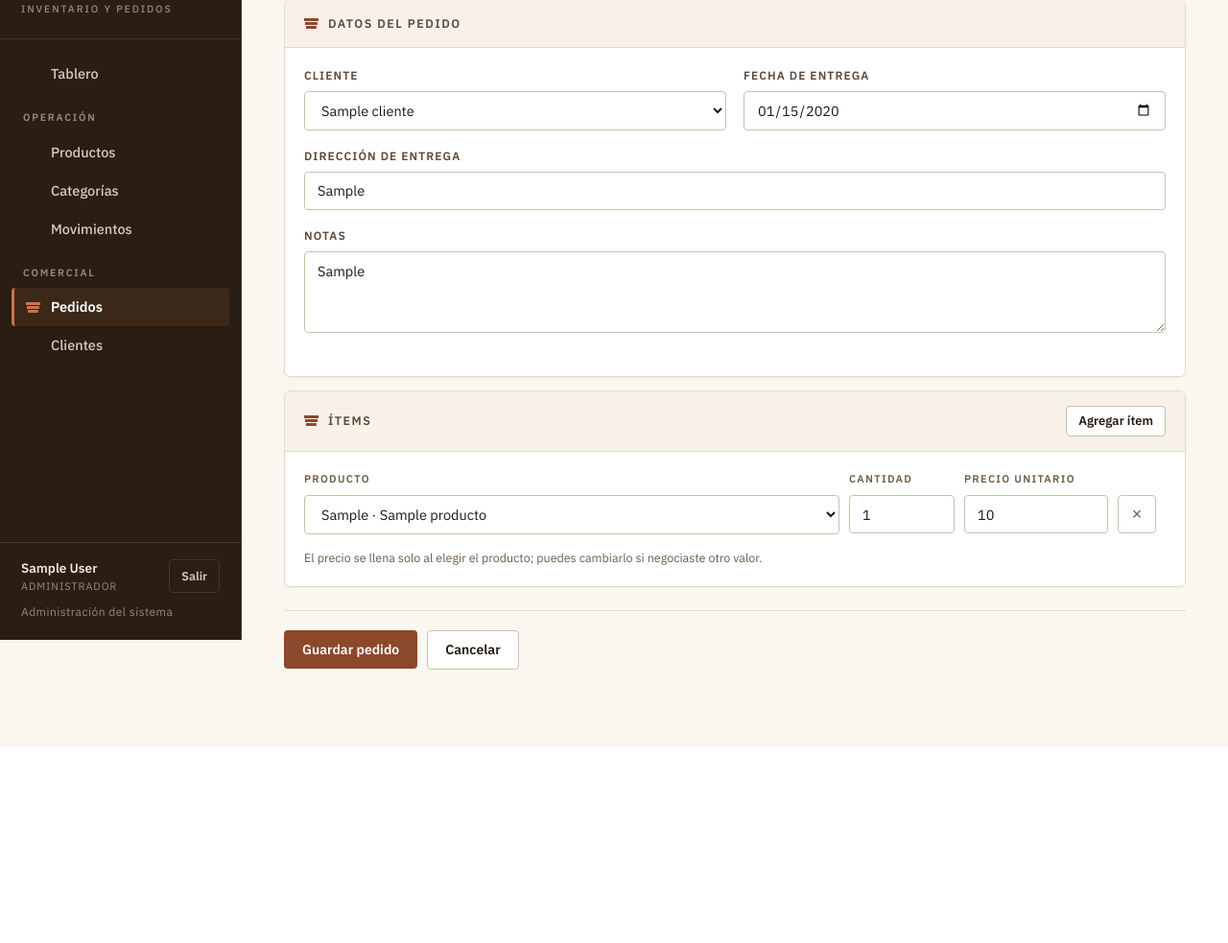
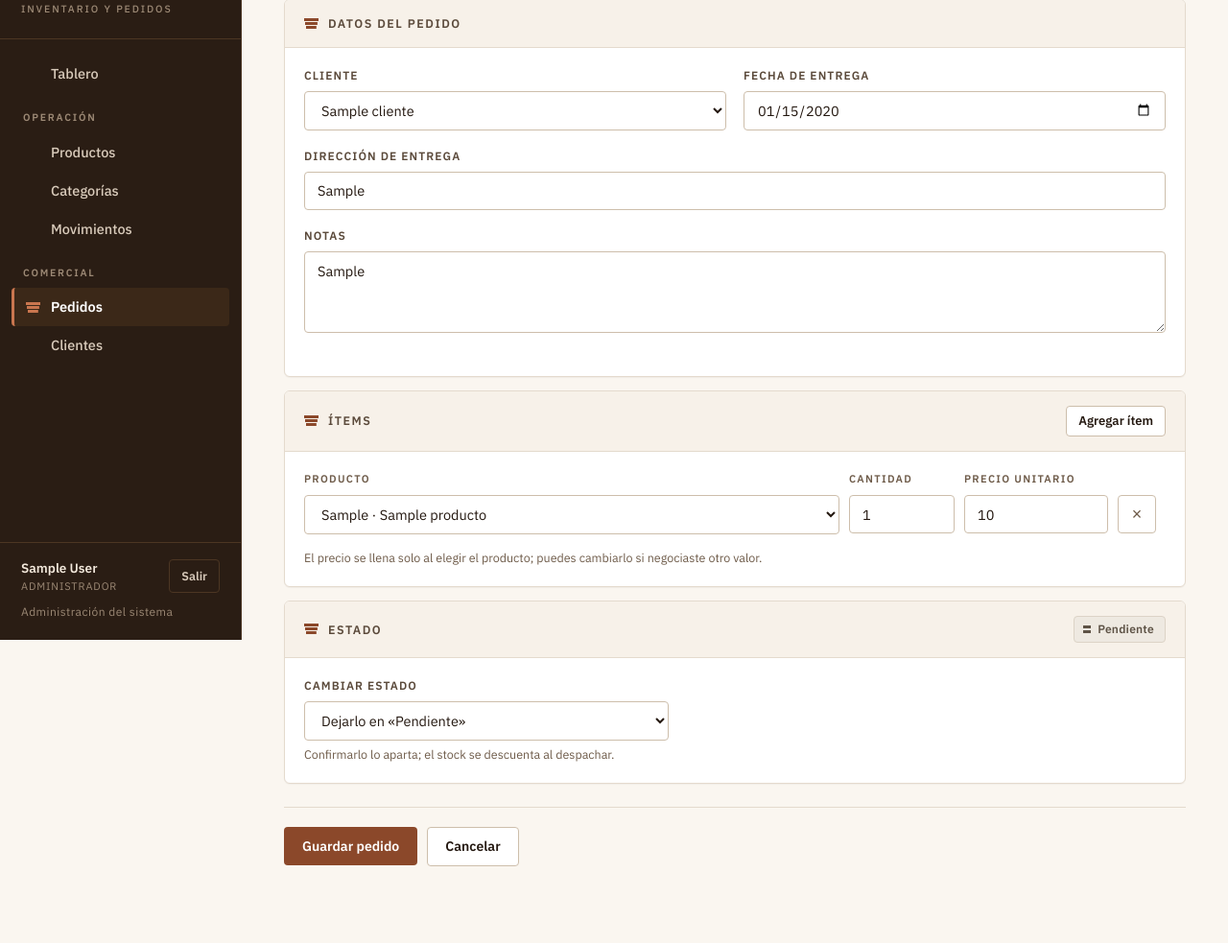
Before and after one commit to Santiago-caicedo/inventario_tejas, a Django app: page /pedidos/1/editar/ in a window 1280 px wide. Shown: the part 133-1116 px from the top of the page at 96% size. Before the commit the page ends 911 px from the top, so only its background shows below. Run offline with Django 5.2, Linux system fonts and the light colour scheme; a user stored in the database is signed in; tables that the repository leaves empty hold one stand-in row (values such as "Sample post").

Commit message:
El estado del pedido se cambia con un selector desde Editar
- EstadoPedidoForm ofrece solo las transiciones validas del estado actual.
  Es un Form y no un ModelForm a proposito: el estado nunca se guarda
  directo, se aplica con cambiar_estado para que el stock se mueva.
- Con el pedido pendiente se editan datos, items y estado en un guardado;
  los items se graban antes, asi el despacho descuenta lo que quedo.
- Confirmado o despachado entran a la misma pantalla solo con el selector.
- Entregado o cancelado redirigen al detalle: no quedan transiciones.

Co-Authored-By: Claude Opus 5 (1M context) <noreply@anthropic.com>

```diff
--- a/pedidos/forms.py
+++ b/pedidos/forms.py
@@ -52,3 +52,34 @@ ItemPedidoFormSet = inlineformset_factory(
     validate_min=True,
     can_delete=True,
 )
+
+
+class EstadoPedidoForm(forms.Form):
+    """Cambio de estado desde la pantalla de edición.
+
+    A propósito no es un ModelForm: el estado nunca se guarda directo sobre el
+    pedido, se aplica con `pedidos.services.cambiar_estado` para que el stock
+    se mueva y se respete el flujo. El selector solo ofrece las transiciones
+    válidas desde el estado actual.
+    """
+
+    estado = forms.ChoiceField(
+        label='Cambiar estado',
+        required=False,
+        widget=forms.Select(attrs={'class': 'campo campo-select'}),
+    )
+
+    def __init__(self, *args, pedido, **kwargs):
+        super().__init__(*args, **kwargs)
+        self.pedido = pedido
+        nombres = dict(Pedido.Estado.choices)
+        self.fields['estado'].choices = (
+            [('', f'Dejarlo en «{nombres[pedido.estado]}»')]
+            + [(e, nombres[e]) for e in pedido.FLUJO[pedido.estado]]
+        )
+
+    def clean_estado(self):
+        estado = self.cleaned_data['estado']
+        if estado and not self.pedido.puede_pasar_a(estado):
+            raise forms.ValidationError('Ese cambio de estado no está permitido.')
+        return estado
--- a/pedidos/views.py
+++ b/pedidos/views.py
@@ -10,7 +10,7 @@ from django.views.decorators.http import require_POST
 from inventario.models import Producto
 from inventario.services import StockInsuficiente
 
-from .forms import ClienteForm, ItemPedidoFormSet, PedidoForm
+from .forms import ClienteForm, EstadoPedidoForm, ItemPedidoFormSet, PedidoForm
 from .models import Cliente, Pedido
 from .services import TransicionInvalida, cambiar_estado, stock_descontado
 
@@ -106,27 +106,57 @@ def pedido_crear(request):
         return redirect('pedido_detalle', pk=pedido.pk)
     return render(request, 'pedidos/pedido_form.html', {
         'seccion': 'pedidos', 'form': form, 'formset': formset,
-        'titulo': 'Nuevo pedido', 'precios': _precios_productos(),
+        'editable': True, 'titulo': 'Nuevo pedido', 'precios': _precios_productos(),
     })
 
 
 @login_required
 def pedido_editar(request, pk):
     pedido = get_object_or_404(Pedido, pk=pk)
-    if not pedido.editable:
-        messages.error(request, 'Solo se pueden editar pedidos pendientes.')
+    # Los datos y los ítems solo se tocan mientras el pedido está pendiente;
+    # el estado se puede mover siempre que queden transiciones por delante.
+    editable = pedido.editable
+    if not editable and not pedido.FLUJO[pedido.estado]:
+        messages.error(
+            request,
+            f'{pedido.numero} está {pedido.get_estado_display().lower()} y ya no admite cambios.',
+        )
         return redirect('pedido_detalle', pk=pedido.pk)
-    form = PedidoForm(request.POST or None, instance=pedido)
-    formset = ItemPedidoFormSet(request.POST or None, instance=pedido)
-    if request.method == 'POST' and form.is_valid() and formset.is_valid():
-        with transaction.atomic():
-            form.save()
-            formset.save()
-        messages.success(request, f'Pedido {pedido.numero} actualizado.')
-        return redirect('pedido_detalle', pk=pedido.pk)
+
+    form = PedidoForm(request.POST or None, instance=pedido) if editable else None
+    formset = ItemPedidoFormSet(request.POST or None, instance=pedido) if editable else None
+    estado_form = EstadoPedidoForm(request.POST or None, pedido=pedido)
+
+    if request.method == 'POST':
+        datos_ok = not editable or (form.is_valid() and formset.is_valid())
+        if datos_ok and estado_form.is_valid():
+            if editable:
+                with transaction.atomic():
+                    form.save()
+                    formset.save()
+            nuevo_estado = estado_form.cleaned_data['estado']
+            if not nuevo_estado:
+                messages.success(request, f'Pedido {pedido.numero} actualizado.')
+            else:
+                # Después de guardar los ítems, para que el despacho descuente
+                # las cantidades que quedaron.
+                try:
+                    cambiar_estado(pedido, nuevo_estado, request.user)
+                except (StockInsuficiente, TransicionInvalida) as error:
+                    messages.error(request, f'{error} El estado no cambió.')
+                else:
+                    messages.success(
+                        request,
+                        f'{pedido.numero} ahora está {pedido.get_estado_display().lower()}.',
+                    )
+            return redirect('pedido_detalle', pk=pedido.pk)
+
     return render(request, 'pedidos/pedido_form.html', {
         'seccion': 'pedidos', 'form': form, 'formset': formset,
-        'titulo': f'Editar {pedido.numero}', 'pedido': pedido,
+        'estado_form': estado_form, 'editable': editable,
+        'titulo': (f'Editar {pedido.numero}' if editable
+                   else f'Cambiar estado de {pedido.numero}'),
+        'pedido': pedido,
         'precios': _precios_productos(),
     })
 
--- a/static/css/app.css
+++ b/static/css/app.css
@@ -784,6 +784,9 @@ table.tabla {
   border-top: 1px solid var(--borde);
   margin-top: 24px;
 }
+
+.campo-estado { max-width: 380px; }
+.campo-estado .form-grupo { margin-bottom: 0; }
 
 .form-check-linea { display: flex; align-items: center; gap: 10px; }
 .form-check-linea label {
--- a/templates/pedidos/pedido_detalle.html
+++ b/templates/pedidos/pedido_detalle.html
@@ -12,8 +12,8 @@
   </div>
   <div class="acciones">
     <button type="button" class="boton boton-secundario" data-imprimir>Imprimir</button>
-    {% if pedido.editable %}
-      <a class="boton boton-secundario" href="{% url 'pedido_editar' pedido.pk %}">Editar</a>
+    {% if pedido.editable or acciones %}
+      <a class="boton boton-secundario" href="{% url 'pedido_editar' pedido.pk %}">{% if pedido.editable %}Editar{% else %}Cambiar estado{% endif %}</a>
     {% endif %}
   </div>
 </header>
--- a/templates/pedidos/pedido_form.html
+++ b/templates/pedidos/pedido_form.html
@@ -20,6 +20,7 @@
     </div>
   {% endif %}
 
+  {% if editable %}
   <section class="tarjeta formulario" style="max-width:none;">
     <div class="tarjeta-cabeza"><h2><span class="hilada" aria-hidden="true"></span>Datos del pedido</h2></div>
     <div class="tarjeta-cuerpo">
@@ -77,13 +78,37 @@
       <p class="ayuda texto-suave">El precio se llena solo al elegir el producto; puedes cambiarlo si negociaste otro valor.</p>
     </div>
   </section>
+  {% endif %}
+
+  {% if estado_form %}
+  <section class="tarjeta formulario {% if editable %}separado-arriba{% endif %}" style="max-width:none;">
+    <div class="tarjeta-cabeza">
+      <h2><span class="hilada" aria-hidden="true"></span>Estado</h2>
+      <span class="chip chip-{{ pedido.get_estado_display|lower }}">{{ pedido.get_estado_display }}</span>
+    </div>
+    <div class="tarjeta-cuerpo">
+      <div class="campo-estado">
+        {% include 'partes/campo.html' with campo=estado_form.estado %}
+        <p class="ayuda">
+          {% if pedido.estado == 'CON' %}Al despacharlo se descuenta el stock del patio.
+          {% elif pedido.estado == 'PEN' %}Confirmarlo lo aparta; el stock se descuenta al despachar.
+          {% else %}Cancelarlo devuelve al patio el stock que ya salió.{% endif %}
+        </p>
+      </div>
+      {% if not editable %}
+        <p class="ayuda separado-arriba">Los datos y los ítems no se pueden cambiar: el pedido ya salió de pendiente.</p>
+      {% endif %}
+    </div>
+  </section>
+  {% endif %}
 
   <div class="form-acciones">
-    <button type="submit" class="boton boton-primario">Guardar pedido</button>
+    <button type="submit" class="boton boton-primario">{% if editable %}Guardar pedido{% else %}Guardar estado{% endif %}</button>
     <a class="boton boton-secundario" href="{% if pedido %}{% url 'pedido_detalle' pedido.pk %}{% else %}{% url 'pedidos_lista' %}{% endif %}">Cancelar</a>
   </div>
 </form>
 
+{% if editable %}
 <template id="plantilla-item">
   <tr class="fila-item">
     <td>{{ formset.empty_form.producto }}</td>
@@ -97,4 +122,5 @@
 </template>
 
 {{ precios|json_script:'datos-productos' }}
+{% endif %}
 {% endblock %}
```
